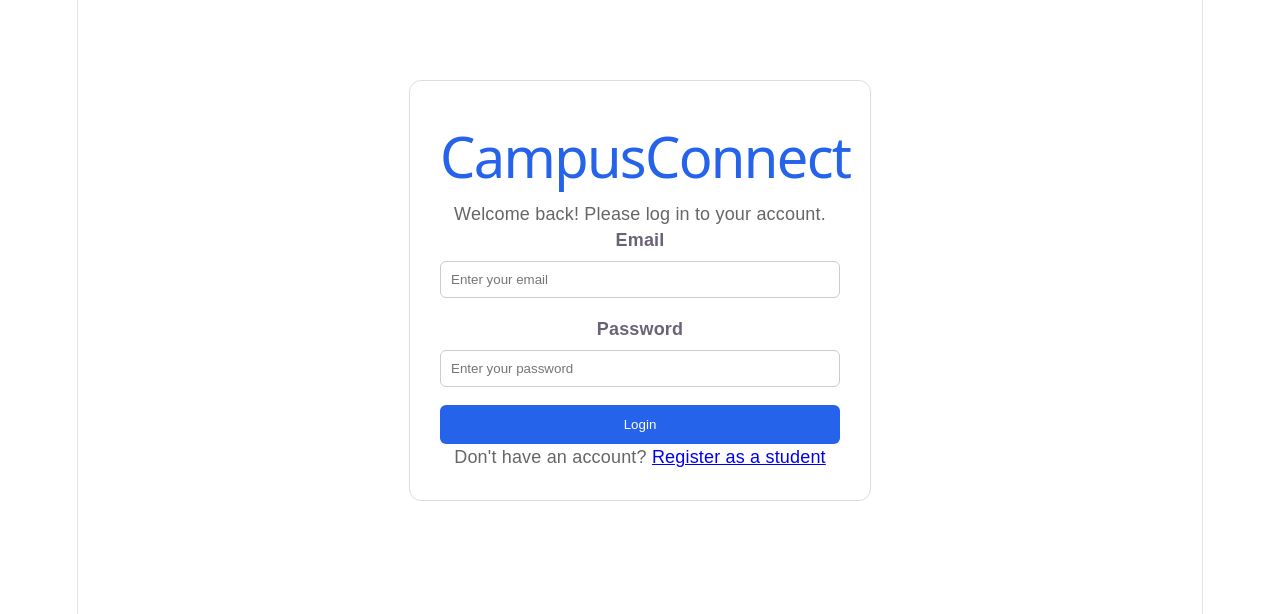
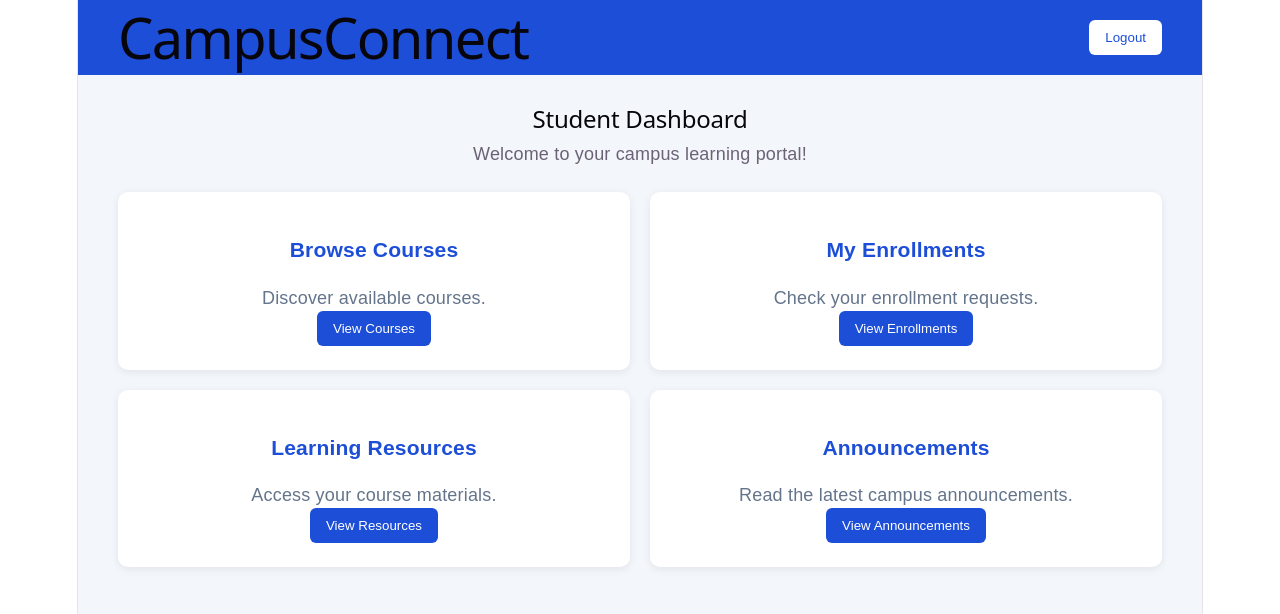
Before and after one commit to biniyam-rgb/CampusConnect, a React app in the folder frontend/: page /student-dashboard in a window 1280 px wide. Before the commit this address led to /. Shown: the top 614 px of the page. Built offline with nearby package versions, Linux system fonts and the light colour scheme; the HTML template or start-up script is replaced by a standard one.

Commit message:
student dashboard

```diff
--- a/frontend/src/App.jsx
+++ b/frontend/src/App.jsx
@@ -1,5 +1,6 @@
 
 import { BrowserRouter, Routes, Route, Navigate } from 'react-router-dom';
+import StudentDashboard from './pages/StudentDashboard';
 
 import Login from './pages/Login';
 import Register from './pages/Register';
@@ -11,6 +12,10 @@ function App() {
         <Route path="/" element={<Login />} />
         <Route path="/register" element={<Register />} />
         <Route path="*" element={<Navigate to="/" replace />} />
+        <Route
+  path="/student-dashboard"
+  element={<StudentDashboard />}
+/>
       </Routes>
     </BrowserRouter>
   );
--- /dev/null
+++ b/frontend/src/pages/StudentDashboard.css
@@ -0,0 +1,77 @@
+
+.student-dashboard {
+  min-height: 100vh;
+  background-color: #f3f6fb;
+  font-family: Arial, sans-serif;
+}
+
+.student-header {
+  display: flex;
+  justify-content: space-between;
+  align-items: center;
+  padding: 20px 40px;
+  background-color: #1d4ed8;
+  color: white;
+}
+
+.student-header h1 {
+  margin: 0;
+}
+
+.student-header button,
+.dashboard-card button {
+  padding: 10px 16px;
+  border: none;
+  border-radius: 6px;
+  cursor: pointer;
+}
+
+.student-header button {
+  background-color: white;
+  color: #1d4ed8;
+}
+
+.student-main {
+  padding: 30px 40px;
+}
+
+.dashboard-cards {
+  display: grid;
+  grid-template-columns: repeat(2, minmax(0, 1fr));
+  gap: 20px;
+  margin-top: 25px;
+}
+
+.dashboard-card {
+  padding: 24px;
+  background-color: white;
+  border-radius: 10px;
+  box-shadow: 0 2px 8px rgba(0, 0, 0, 0.08);
+}
+
+.dashboard-card h3 {
+  color: #1d4ed8;
+}
+
+.dashboard-card p {
+  color: #64748b;
+}
+
+.dashboard-card button {
+  background-color: #1d4ed8;
+  color: white;
+}
+
+@media (max-width: 650px) {
+  .student-header {
+    padding: 18px 20px;
+  }
+
+  .student-main {
+    padding: 24px 20px;
+  }
+
+  .dashboard-cards {
+    grid-template-columns: 1fr;
+  }
+}
--- /dev/null
+++ b/frontend/src/pages/StudentDashboard.jsx
@@ -0,0 +1,46 @@
+
+import './StudentDashboard.css';
+
+function StudentDashboard() {
+  return (
+    <div className="student-dashboard">
+      <header className="student-header">
+        <h1>CampusConnect</h1>
+        <button type="button">Logout</button>
+      </header>
+
+      <main className="student-main">
+        <h2>Student Dashboard</h2>
+        <p>Welcome to your campus learning portal!</p>
+
+        <div className="dashboard-cards">
+          <div className="dashboard-card">
+            <h3>Browse Courses</h3>
+            <p>Discover available courses.</p>
+            <button type="button">View Courses</button>
+          </div>
+
+          <div className="dashboard-card">
+            <h3>My Enrollments</h3>
+            <p>Check your enrollment requests.</p>
+            <button type="button">View Enrollments</button>
+          </div>
+
+          <div className="dashboard-card">
+            <h3>Learning Resources</h3>
+            <p>Access your course materials.</p>
+            <button type="button">View Resources</button>
+          </div>
+
+          <div className="dashboard-card">
+            <h3>Announcements</h3>
+            <p>Read the latest campus announcements.</p>
+            <button type="button">View Announcements</button>
+          </div>
+        </div>
+      </main>
+    </div>
+  );
+}
+
+export default StudentDashboard;
```
